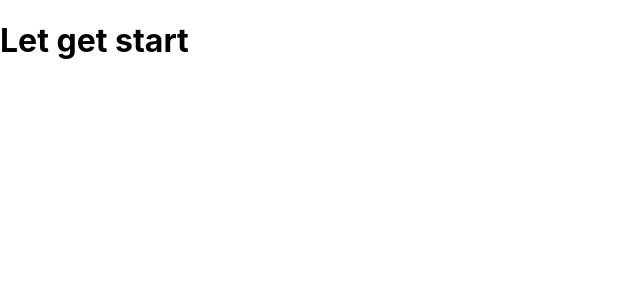
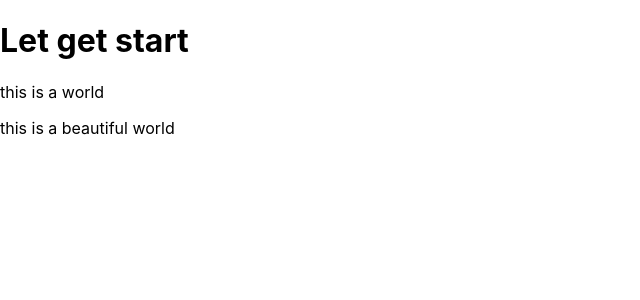
Before and after one commit to ManzoorAhmad1/simple-magic-note, a React (Create React App) app: page / in a window 1280 px wide. Shown: the top 300 px of the page, without its empty margins (0-640 px from the left). Built offline with nearby package versions, Linux system fonts and the light colour scheme.

Commit message:
add another heading

```diff
--- a/src/App.js
+++ b/src/App.js
@@ -3,6 +3,8 @@ function App() {
   return (
     <>
     <h1>Let get start</h1>
+    <p>this is a world</p>
+    <p>this is a beautiful world</p>
     </>
   );
 }
```
